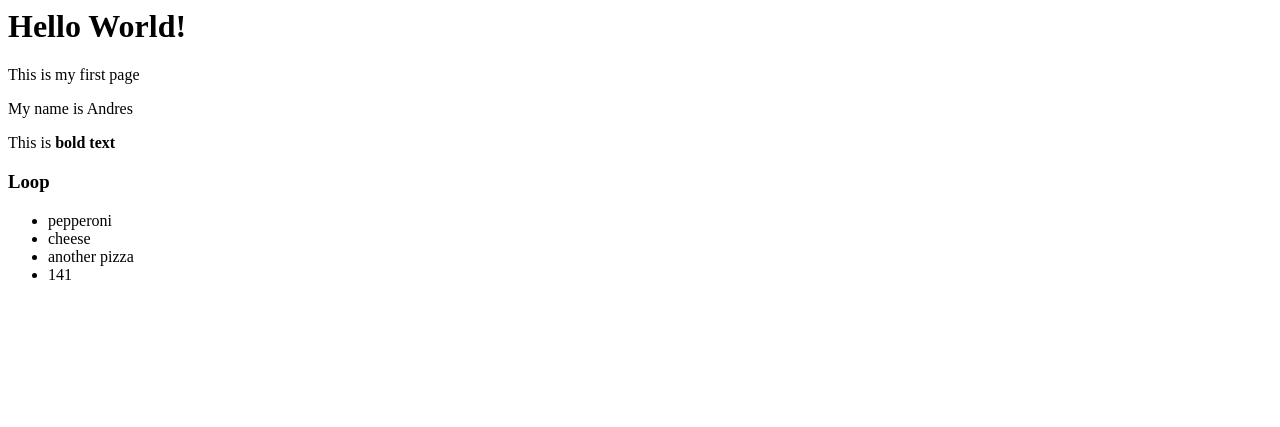
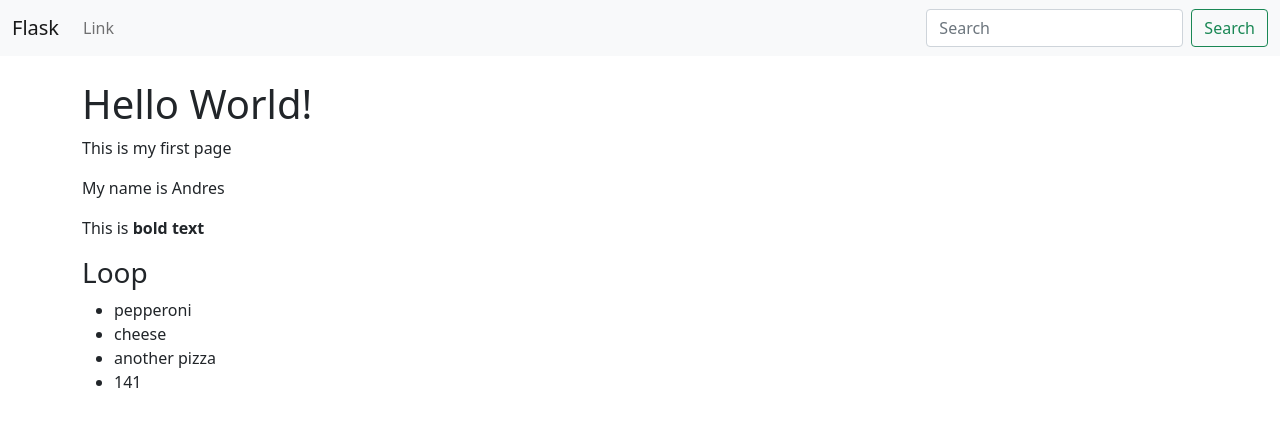
Before and after one commit to AndresCampuzano/Jinja2-Python-template, a Flask app: page / in a window 1280 px wide. Shown: the top 427 px of the page. Run offline with Flask 2, Linux system fonts and the light colour scheme.

Commit message:
add base.html and navbar.html, add bootstrap

```diff
--- /dev/null
+++ b/templates/base.html
@@ -0,0 +1,18 @@
+<!doctype html>
+<html lang="en">
+    <head>
+        <meta charset="utf-8">
+        <meta name="viewport" content="width=device-width, initial-scale=1">
+        <link href="https://cdn.jsdelivr.net/npm/bootstrap@5.1.3/dist/css/bootstrap.min.css" rel="stylesheet" integrity="sha384-1BmE4kWBq78iYhFldvKuhfTAU6auU8tT94WrHftjDbrCEXSU1oBoqyl2QvZ6jIW3" crossorigin="anonymous">
+        <title>Jinja2 - Flask!</title>
+    </head>
+    <body>
+        {% include 'navbar.html' %}
+        <br />
+        <div class="container">
+            {% block content %}
+            {% endblock %}
+        </div>
+        <script src="https://cdn.jsdelivr.net/npm/bootstrap@5.1.3/dist/js/bootstrap.bundle.min.js" integrity="sha384-ka7Sk0Gln4gmtz2MlQnikT1wXgYsOg+OMhuP+IlRH9sENBO0LRn5q+8nbTov4+1p" crossorigin="anonymous"></script>
+    </body>
+</html>
--- a/templates/index.html
+++ b/templates/index.html
@@ -1,3 +1,6 @@
+{% extends 'base.html' %}
+
+{% block content %}
     <h1>Hello World!</h1>
 
     <p>This is my first page</p>
@@ -16,3 +19,4 @@
             {% endif %}
         {% endfor %}
     </ul>
+{% endblock %}
--- /dev/null
+++ b/templates/navbar.html
@@ -0,0 +1,19 @@
+<nav class="navbar navbar-expand-lg navbar-light bg-light">
+    <div class="container-fluid">
+        <a class="navbar-brand" href="#">Flask</a>
+        <button class="navbar-toggler" type="button" data-bs-toggle="collapse" data-bs-target="#navbarSupportedContent" aria-controls="navbarSupportedContent" aria-expanded="false" aria-label="Toggle navigation">
+            <span class="navbar-toggler-icon"></span>
+        </button>
+        <div class="collapse navbar-collapse" id="navbarSupportedContent">
+            <ul class="navbar-nav me-auto mb-2 mb-lg-0">
+                <li class="nav-item">
+                    <a class="nav-link" href="#">Link</a>
+                </li>
+            </ul>
+            <form class="d-flex">
+                <input class="form-control me-2" type="search" placeholder="Search" aria-label="Search">
+                <button class="btn btn-outline-success" type="submit">Search</button>
+            </form>
+        </div>
+    </div>
+</nav>
--- a/templates/user.html
+++ b/templates/user.html
@@ -1 +1,5 @@
-<h1>Hello {{ user_name | capitalize }}</h1>
+{% extends 'base.html' %}
+
+{% block content %}
+    <h1>Hello {{ user_name | capitalize }}</h1>
+{% endblock %}
```
Also changed, not shown: templates/404.html (+9 -5 lines), templates/500.html (+9 -5 lines). Lines whose indentation alone changed are shown as unchanged.
